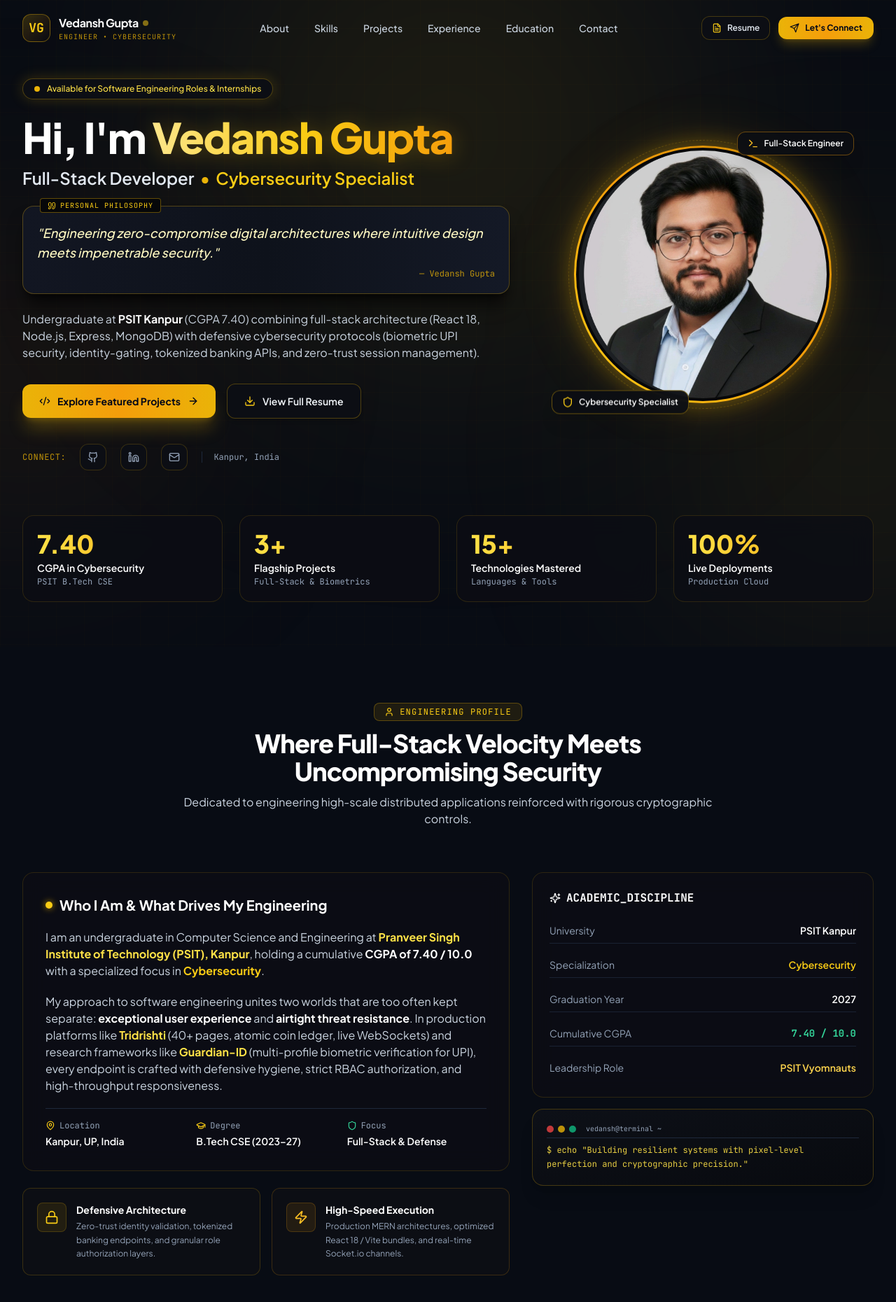
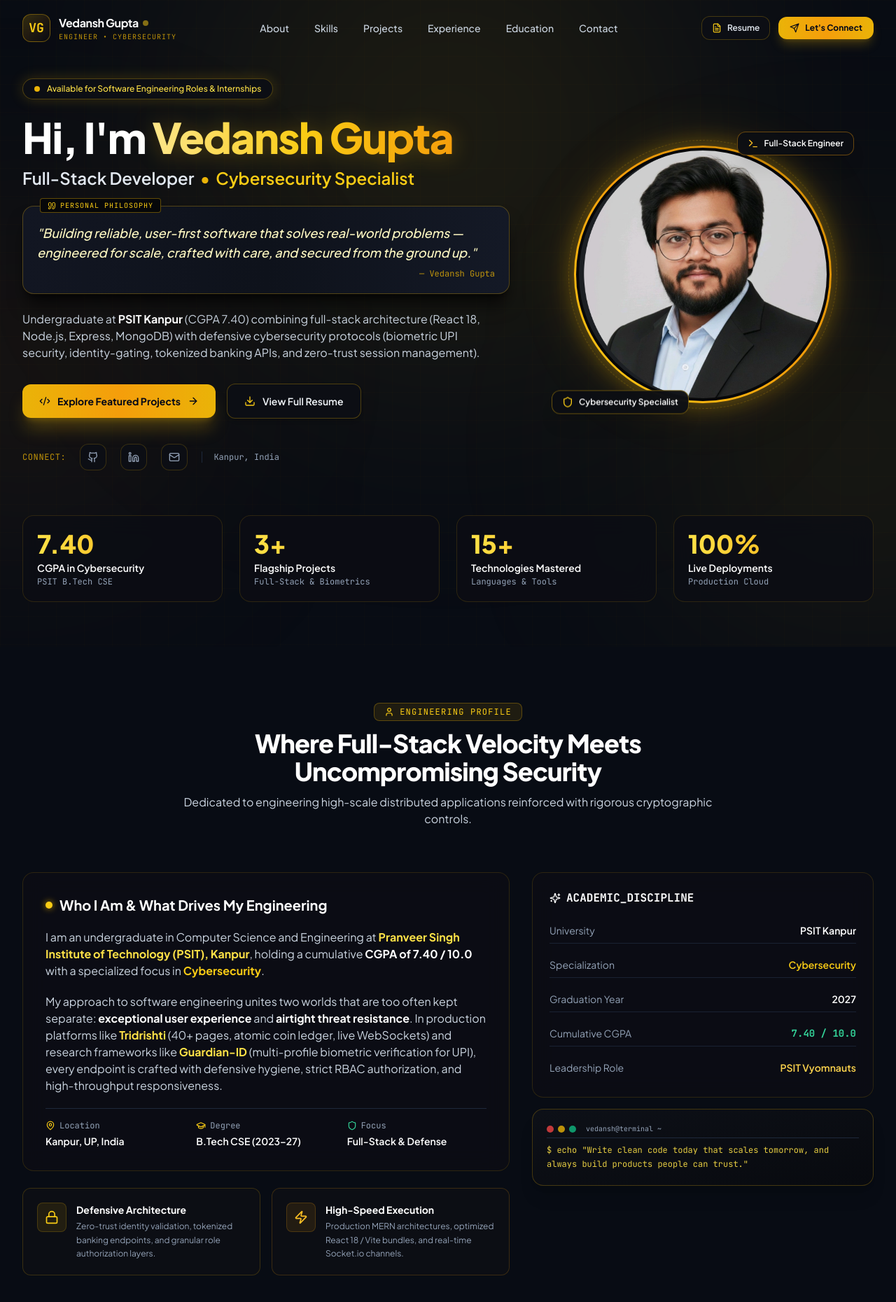
Before and after one commit to Vedanshg6303/Vedansh-gupta, a React (Vite) app: page / in a window 1280 px wide. Shown: the top 1860 px of the page at 70% size. Built offline with nearby package versions, Linux system fonts and the light colour scheme.

Commit message:
refactor(bio): refine personal signature line to be authentic, career-oriented, and grounded in real-world engineering

```diff
--- a/src/data/portfolioData.ts
+++ b/src/data/portfolioData.ts
@@ -45,8 +45,8 @@ export interface EducationItem {
 export const PERSONAL_INFO = {
   name: 'Vedansh Gupta',
   tagline: 'Full-Stack Developer & Cybersecurity Specialist',
-  signatureOneLiner: 'Engineering zero-compromise digital architectures where intuitive design meets impenetrable security.',
-  secondaryQuote: 'Building resilient systems with pixel-level perfection and cryptographic precision.',
+  signatureOneLiner: "Building reliable, user-first software that solves real-world problems — engineered for scale, crafted with care, and secured from the ground up.",
+  secondaryQuote: "Write clean code today that scales tomorrow, and always build products people can trust.",
   headline: 'Architecting High-Performance Full-Stack Applications & Resilient Security Frameworks',
   bio: 'Computer Science and Engineering undergraduate specializing in Cybersecurity and Full-Stack Web Development at PSIT Kanpur. Experienced in building secure, transactional platforms, biometric identity-gated frameworks, and real-time community ecosystems. Driven by a deep passion for writing clean code, preventing security vulnerabilities, and scaling modern web applications.',
   email: 'vedanshg112@gmail.com',
```
